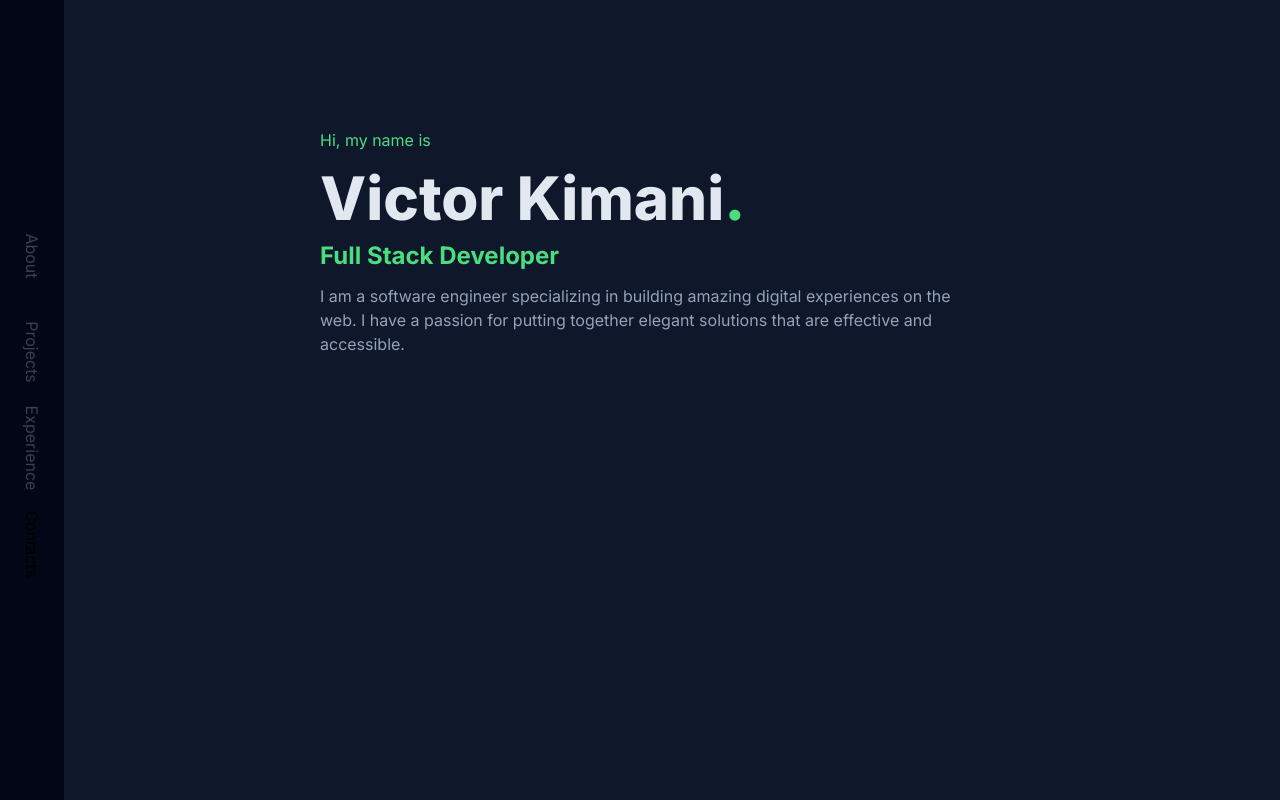
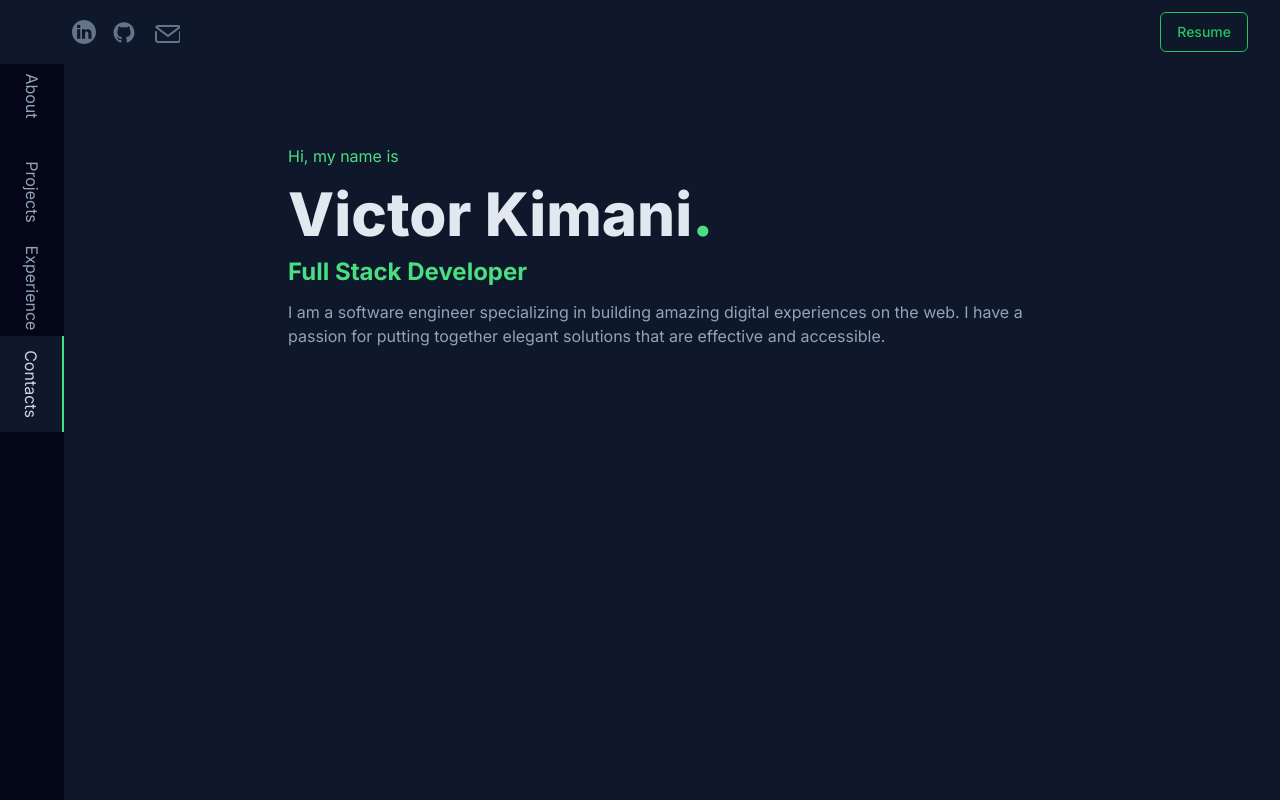
Before and after one commit to kodalegit/portfolio, a Next.js app in the folder portfolio/: page / in a window 1280 px wide. Shown: the top 800 px of the page. Built offline with nearby package versions, Linux system fonts and the light colour scheme.

Commit message:
navbar sidebar styling

```diff
--- a/portfolio/app/components/Intro.tsx
+++ b/portfolio/app/components/Intro.tsx
@@ -1,6 +1,6 @@
 function Intro() {
   return (
-    <section className="max-w-4xl w-full p-32 min-h-screen">
+    <section className="max-w-4xl w-full pt-36 pl-20 pr-3 md:pr-12 lg:pt-36 lg:pl-16 mb-4 min-h-screen">
       <p className="text-green-400 pb-4">Hi, my name is</p>
       <p className="text-6xl font-extrabold">
         Victor Kimani<span className="text-green-400">.</span>
--- a/portfolio/app/components/NavBar.tsx
+++ b/portfolio/app/components/NavBar.tsx
@@ -1,29 +1,83 @@
+import { Button } from "@/app/components/ui/button";
+
 function NavBar() {
   return (
-    <nav className="bg-white/30 backdrop-blur-lg w-full fixed top-0 z-10">
+    <nav className="backdrop-blur-sm w-full fixed top-0 z-10">
       <div className="max-w-7xl mx-auto px-4 sm:px-6 lg:px-8">
         <div className="flex items-center justify-between h-16">
-          <div className="flex items-center">
-            <a className="text-black font-bold text-xl">My Portfolio</a>
+          <div className="ml-14 lg:ml-10 flex items-center space-x-4">
+            <a
+              href="https://www.linkedin.com/in/victorkimani77"
+              target="_blank"
+              rel="noopener"
+            >
+              <svg
+                className="size-6 fill-slate-500 hover:fill-green-500"
+                style={{
+                  fillRule: "evenodd",
+                  clipRule: "evenodd",
+                  strokeLinejoin: "round",
+                  strokeMiterlimit: 2,
+                }}
+                version="1.1"
+                viewBox="0 0 512 512"
+                width="100%"
+                xmlSpace="preserve"
+                xmlns="http://www.w3.org/2000/svg"
+                xmlnsXlink="http://www.w3.org/1999/xlink"
+              >
+                <path d="M256,0c141.29,0 256,114.71 256,256c0,141.29 -114.71,256 -256,256c-141.29,0 -256,-114.71 -256,-256c0,-141.29 114.71,-256 256,-256Zm-80.037,399.871l0,-199.921l-66.464,0l0,199.921l66.464,0Zm239.62,0l0,-114.646c0,-61.409 -32.787,-89.976 -76.509,-89.976c-35.255,0 -51.047,19.389 -59.889,33.007l0,-28.306l-66.447,0c0.881,18.757 0,199.921 0,199.921l66.446,0l0,-111.65c0,-5.976 0.43,-11.95 2.191,-16.221c4.795,-11.935 15.737,-24.299 34.095,-24.299c24.034,0 33.663,18.34 33.663,45.204l0,106.966l66.45,0Zm-272.403,-296.321c-22.74,0 -37.597,14.95 -37.597,34.545c0,19.182 14.405,34.544 36.717,34.544l0.429,0c23.175,0 37.6,-15.362 37.6,-34.544c-0.43,-19.595 -14.424,-34.545 -37.149,-34.545Z" />
+              </svg>
+            </a>
+            <a href="https://github.com/kodalegit">
+              <svg
+                version="1.1"
+                viewBox="-1163 1657.697 56.693 56.693"
+                className="size-6 fill-slate-500 hover:fill-green-500"
+                xmlSpace="preserve"
+                xmlns="http://www.w3.org/2000/svg"
+                xmlnsXlink="http://www.w3.org/1999/xlink"
+              >
+                <g>
+                  <path
+                    clipRule="evenodd"
+                    d="M-1134.6598,1662.9163c-13.601,0-24.63,11.0267-24.63,24.6299   c0,10.8821,7.0573,20.1144,16.8435,23.3713c1.2308,0.2279,1.6829-0.5345,1.6829-1.1849c0-0.587-0.0227-2.5276-0.0334-4.5857   c-6.8521,1.4901-8.2979-2.906-8.2979-2.906c-1.1205-2.8467-2.7347-3.6039-2.7347-3.6039   c-2.2349-1.5287,0.1685-1.4972,0.1685-1.4972c2.473,0.1737,3.7755,2.5385,3.7755,2.5385c2.1967,3.7651,5.7618,2.6765,7.1675,2.0472   c0.2211-1.5917,0.8591-2.6786,1.5637-3.2936c-5.4707-0.6226-11.2218-2.7347-11.2218-12.1722c0-2.6888,0.9623-4.8861,2.538-6.611   c-0.2557-0.6206-1.0989-3.1255,0.2386-6.5183c0,0,2.0684-0.6616,6.7747,2.525c1.9648-0.5458,4.0719-0.8195,6.165-0.829   c2.093,0.0095,4.2017,0.2832,6.17,0.829c4.7012-3.1866,6.7665-2.525,6.7665-2.525c1.3406,3.3928,0.4974,5.8977,0.2417,6.5183   c1.5793,1.7249,2.5348,3.9221,2.5348,6.611c0,9.4602-5.7618,11.5428-11.2465,12.1527c0.8834,0.7644,1.6704,2.2632,1.6704,4.561   c0,3.2955-0.0282,5.9479-0.0282,6.7592c0,0.6556,0.4432,1.4236,1.6915,1.1818c9.7812-3.2605,16.8296-12.4896,16.8296-23.3682   C-1110.0299,1673.943-1121.0574,1662.9163-1134.6598,1662.9163z"
+                    fillRule="evenodd"
+                  />
+                  <path d="M-1149.9611,1698.2793c-0.0542,0.1227-0.2469,0.1593-0.4222,0.0753c-0.1788-0.0804-0.2788-0.2473-0.2211-0.37   c0.053-0.126,0.2457-0.161,0.4242-0.0769C-1150.0013,1697.9882-1149.8993,1698.1566-1149.9611,1698.2793L-1149.9611,1698.2793z    M-1150.2642,1698.0547" />
+                  <path d="M-1148.9634,1699.3922c-0.1174,0.1086-0.3473,0.0581-0.5031-0.1139c-0.1613-0.1718-0.1912-0.4016-0.072-0.5118   c0.1211-0.1088,0.3438-0.0579,0.505,0.1139C-1148.8721,1699.0541-1148.8407,1699.2819-1148.9634,1699.3922L-1148.9634,1699.3922z    M-1149.1984,1699.14" />
+                  <path d="M-1147.9922,1700.8105c-0.151,0.1051-0.3979,0.0067-0.5505-0.2123c-0.151-0.2191-0.151-0.4819,0.0035-0.5872   c0.1526-0.1051,0.396-0.0104,0.5505,0.2068C-1147.8381,1700.4406-1147.8381,1700.7034-1147.9922,1700.8105L-1147.9922,1700.8105z    M-1147.9922,1700.8105" />
+                  <path d="M-1146.6619,1702.1812c-0.1351,0.1489-0.4227,0.1086-0.6329-0.0945c-0.2155-0.1984-0.2753-0.4803-0.1403-0.6293   c0.1371-0.149,0.4263-0.1072,0.6381,0.0944C-1146.5831,1701.7501-1146.5182,1702.0337-1146.6619,1702.1812L-1146.6619,1702.1812z    M-1146.6619,1702.1812" />
+                  <path d="M-1144.8265,1702.9769c-0.0597,0.1927-0.3365,0.2804-0.6154,0.1984c-0.2788-0.0845-0.4608-0.3103-0.4047-0.5051   c0.0577-0.1943,0.3361-0.2855,0.6169-0.1979C-1144.9512,1702.5563-1144.7688,1702.7805-1144.8265,1702.9769L-1144.8265,1702.9769z    M-1144.8265,1702.9769" />
+                  <path d="M-1142.8107,1703.1243c0.0067,0.2031-0.2299,0.3716-0.5226,0.3752c-0.2944,0.0067-0.533-0.1577-0.5361-0.3577   c0-0.2052,0.2313-0.3717,0.5258-0.3768C-1143.0509,1702.7594-1142.8107,1702.9227-1142.8107,1703.1243L-1142.8107,1703.1243z    M-1142.8107,1703.1243" />
+                  <path d="M-1140.9351,1702.8052c0.035,0.198-0.1686,0.4015-0.4594,0.4557c-0.2859,0.0526-0.5504-0.0701-0.587-0.2665   c-0.0354-0.2031,0.1716-0.4066,0.4573-0.4592C-1141.233,1702.4846-1140.9722,1702.6036-1140.9351,1702.8052L-1140.9351,1702.8052z    M-1140.9351,1702.8052" />
+                </g>
+              </svg>
+            </a>
+
+            <a href="mailto:victorkimani77@gmail.com">
+              <svg
+                className="size-7 fill-slate-500 hover:fill-green-500"
+                xmlns="http://www.w3.org/2000/svg"
+              >
+                <title />
+                <g
+                  data-name="mail email e-mail letter"
+                  id="mail_email_e-mail_letter"
+                >
+                  <path d="M28,13a1,1,0,0,0-1,1v8a1,1,0,0,1-1,1H6a1,1,0,0,1-1-1V14a1,1,0,0,0-2,0v8a3,3,0,0,0,.88,2.12A3,3,0,0,0,6,25H26a3,3,0,0,0,2.12-.88A3,3,0,0,0,29,22V14A1,1,0,0,0,28,13Z" />
+                  <path d="M15.4,18.8a1,1,0,0,0,1.2,0L28.41,9.94a1,1,0,0,0,.3-1.23,3.06,3.06,0,0,0-.59-.83A3,3,0,0,0,26,7H6a3,3,0,0,0-2.12.88,3.06,3.06,0,0,0-.59.83,1,1,0,0,0,.3,1.23ZM6,9H26a.9.9,0,0,1,.28,0L16,16.75,5.72,9A.9.9,0,0,1,6,9Z" />
+                </g>
+              </svg>
+            </a>
           </div>
-          <div className="hidden md:block">
-            <div className="ml-10 flex items-baseline space-x-4">
-              <a className="text-gray-700 hover:text-black px-3 py-2 rounded-md text-sm font-medium">
-                About
-              </a>
-
-              <a className="text-gray-700 hover:text-black px-3 py-2 rounded-md text-sm font-medium">
-                Projects
-              </a>
-
-              <a className="text-gray-700 hover:text-black px-3 py-2 rounded-md text-sm font-medium">
-                Experience
-              </a>
-
-              <a className="text-gray-700 hover:text-black px-3 py-2 rounded-md text-sm font-medium">
-                Contacts
-              </a>
-            </div>
+          <div>
+            <Button
+              variant="outline"
+              className="bg-transparent border-green-500 hover:bg-green-500 text-green-500"
+            >
+              Resume
+            </Button>
           </div>
         </div>
       </div>
--- a/portfolio/app/components/Reveal.tsx
+++ b/portfolio/app/components/Reveal.tsx
@@ -3,7 +3,7 @@ import { motion } from "framer-motion";
 function Reveal({ children }: { children: JSX.Element }) {
   return (
     <motion.div
-      initial={{ opacity: 0, y: 75 }}
+      initial={{ opacity: 0, y: 50 }}
       whileInView={{ opacity: 1, y: 0 }}
       transition={{ duration: 0.6, delay: 0.2 }}
       viewport={{ once: true }}
--- a/portfolio/app/components/SideBar.tsx
+++ b/portfolio/app/components/SideBar.tsx
@@ -2,40 +2,45 @@
 import useActiveSection from "../hooks/useActiveSection";
 
 function SideBar({ activeSection }: { activeSection: string }) {
-  // const sectionIds = ["about", "projects", "experience", "contacts"];
-  // const activeSection = useActiveSection(sectionIds);
-
   return (
-    <nav className="bg-slate-950 w-16 h-full fixed left-0 top-0 z-10 flex flex-col justify-center">
-      <div className="flex flex-col space-y-8">
+    <nav className="bg-slate-950 w-16 h-full fixed left-0 top-0 z-10 mt-16">
+      <div className="flex flex-col items-center space-y-8">
         <div
-          className={`flex justify-center items-center w-16 h-16 ${
-            activeSection === "about" ? "text-black" : "text-gray-700"
-          } hover:text-black transform rotate-90`}
+          className={`flex justify-center items-center w-24 h-16 ${
+            activeSection === "about"
+              ? "text-slate-300 bg-slate-900 border-t-2 border-green-400"
+              : "text-slate-400"
+          } hover:text-slate-300 hover:bg-slate-900 hover:border-t-2 hover:border-green-400 transform rotate-90`}
         >
           <a href="#about">About</a>
         </div>
 
         <div
-          className={`flex justify-center items-center w-16 h-16 ${
-            activeSection === "projects" ? "text-black" : "text-gray-700"
-          } hover:text-black transform rotate-90`}
+          className={`flex justify-center items-center w-24 h-16 ${
+            activeSection === "projects"
+              ? "text-slate-300 bg-slate-900 border-t-2 border-green-400"
+              : "text-slate-400"
+          } hover:text-slate-300 hover:bg-slate-900 hover:border-t-2 hover:border-green-400 transform rotate-90`}
         >
           <a href="#projects">Projects</a>
         </div>
 
         <div
-          className={`flex justify-center items-center w-16 h-16 ${
-            activeSection === "experience" ? "text-black" : "text-gray-700"
-          } hover:text-black transform rotate-90`}
+          className={`flex justify-center items-center w-28 h-16 ${
+            activeSection === "experience"
+              ? "text-slate-300 bg-slate-900 border-t-2 border-green-400"
+              : "text-slate-400"
+          } hover:text-slate-300 hover:bg-slate-900 hover:border-t-2 hover:border-green-400 transform rotate-90`}
         >
           <a href="#experience">Experience</a>
         </div>
 
         <div
-          className={`flex justify-center items-center w-16 h-16 ${
-            activeSection === "contacts" ? "text-black" : "text-gray-700"
-          } hover:text-black transform rotate-90`}
+          className={`flex justify-center items-center w-24 h-16 ${
+            activeSection === "contacts"
+              ? "text-slate-300 bg-slate-900 border-t-2 border-green-400"
+              : "text-slate-400"
+          } hover:text-slate-300 hover:bg-slate-900 hover:border-t-2 hover:border-green-400 transform rotate-90`}
         >
           <a href="#contacts">Contacts</a>
         </div>
--- /dev/null
+++ b/portfolio/app/components/ui/button.tsx
@@ -0,0 +1,56 @@
+import * as React from "react"
+import { Slot } from "@radix-ui/react-slot"
+import { cva, type VariantProps } from "class-variance-authority"
+
+import { cn } from "@/lib/utils"
+
+const buttonVariants = cva(
+  "inline-flex items-center justify-center whitespace-nowrap rounded-md text-sm font-medium ring-offset-background transition-colors focus-visible:outline-none focus-visible:ring-2 focus-visible:ring-ring focus-visible:ring-offset-2 disabled:pointer-events-none disabled:opacity-50",
+  {
+    variants: {
+      variant: {
+        default: "bg-primary text-primary-foreground hover:bg-primary/90",
+        destructive:
+          "bg-destructive text-destructive-foreground hover:bg-destructive/90",
+        outline:
+          "border border-input bg-background hover:bg-accent hover:text-accent-foreground",
+        secondary:
+          "bg-secondary text-secondary-foreground hover:bg-secondary/80",
+        ghost: "hover:bg-accent hover:text-accent-foreground",
+        link: "text-primary underline-offset-4 hover:underline",
+      },
+      size: {
+        default: "h-10 px-4 py-2",
+        sm: "h-9 rounded-md px-3",
+        lg: "h-11 rounded-md px-8",
+        icon: "h-10 w-10",
+      },
+    },
+    defaultVariants: {
+      variant: "default",
+      size: "default",
+    },
+  }
+)
+
+export interface ButtonProps
+  extends React.ButtonHTMLAttributes<HTMLButtonElement>,
+    VariantProps<typeof buttonVariants> {
+  asChild?: boolean
+}
+
+const Button = React.forwardRef<HTMLButtonElement, ButtonProps>(
+  ({ className, variant, size, asChild = false, ...props }, ref) => {
+    const Comp = asChild ? Slot : "button"
+    return (
+      <Comp
+        className={cn(buttonVariants({ variant, size, className }))}
+        ref={ref}
+        {...props}
+      />
+    )
+  }
+)
+Button.displayName = "Button"
+
+export { Button, buttonVariants }
--- a/portfolio/app/layout.tsx
+++ b/portfolio/app/layout.tsx
@@ -5,8 +5,8 @@ import "./globals.css";
 const inter = Inter({ subsets: ["latin"] });
 
 export const metadata: Metadata = {
-  title: "Create Next App",
-  description: "Generated by create next app",
+  title: "Victor Kimani",
+  description: "Portfolio for Victor Kimani",
 };
 
 export default function RootLayout({
--- a/portfolio/app/page.tsx
+++ b/portfolio/app/page.tsx
@@ -14,9 +14,9 @@ export default function Home() {
   const [activeSection, setActiveSection] = useState("");
   return (
     <div>
-      {/* <NavBar /> */}
+      <NavBar />
       <SideBar activeSection={activeSection} />
-      <main className="flex flex-col items-center">
+      <main className="flex flex-col items-center ml-16">
         <Reveal>
           <Intro />
         </Reveal>
--- a/portfolio/package.json
+++ b/portfolio/package.json
@@ -10,6 +10,7 @@
   },
   "dependencies": {
     "@radix-ui/react-separator": "^1.1.0",
+    "@radix-ui/react-slot": "^1.1.0",
     "class-variance-authority": "^0.7.0",
     "clsx": "^2.1.1",
     "framer-motion": "^11.3.17",
```
Also changed, not shown: 1 other file (tests, documents, lock files or other folders).
